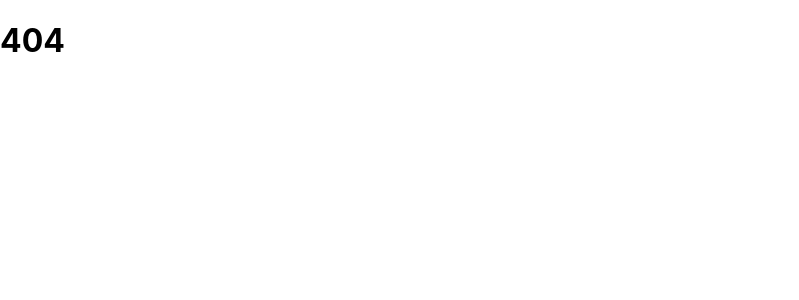
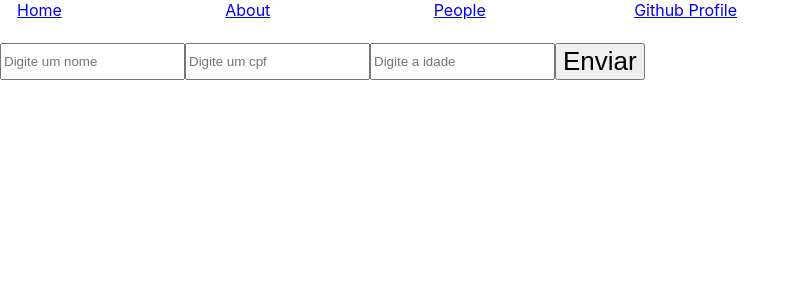
Before and after one commit to fkbral/webfullstack-react, a React (Vite) app in the folder Exemplo react-router-dom/: page /peopleList in a window 1280 px wide. Shown: the top 300 px of the page, without its empty margins (0-799 px from the left). Built offline with nearby package versions, Linux system fonts and the light colour scheme.

Commit message:
Exemplo com useRef, useState e useEffect

```diff
--- a/Exemplo react-router-dom/package.json
+++ b/Exemplo react-router-dom/package.json
@@ -9,11 +9,13 @@
   "dependencies": {
     "react": "^17.0.2",
     "react-dom": "^17.0.2",
-    "react-router-dom": "^6.2.1"
+    "react-router-dom": "^6.2.1",
+    "uuid": "^8.3.2"
   },
   "devDependencies": {
     "@types/react": "^17.0.33",
     "@types/react-dom": "^17.0.10",
+    "@types/uuid": "^8.3.4",
     "@vitejs/plugin-react": "^1.0.7",
     "typescript": "^4.4.4",
     "vite": "^2.7.2"
--- a/Exemplo react-router-dom/src/components/Menu/index.tsx
+++ b/Exemplo react-router-dom/src/components/Menu/index.tsx
@@ -1,15 +1,10 @@
 import React from 'react';
 import { Link } from 'react-router-dom';
+import './styles.css';
 
 export default function Menu() {
   return (
-    <div
-      style={{
-        fontSize: 19,
-        display: 'flex',
-        alignItems: 'center',
-      }}
-    >
+    <div className="menu-container">
       <Link
         to="/"
         style={{
@@ -18,7 +13,16 @@ export default function Menu() {
       >
         Home
       </Link>
-      <Link to="/about">About</Link>
+      <Link
+        to="/about"
+        style={{
+          marginRight: 15,
+        }}
+      >
+        About
+      </Link>
+      <Link to="/peopleList">People</Link>
+      <Link to="/gitHubProfile">Github Profile</Link>
     </div>
   );
 }
--- /dev/null
+++ b/Exemplo react-router-dom/src/components/Menu/styles.css
@@ -0,0 +1,8 @@
+.menu-container {
+  max-width: 720px;
+  display: flex;
+  flex: 1;
+  align-items: center;
+  justify-content: space-between;
+  margin-bottom: 23px;
+}
--- /dev/null
+++ b/Exemplo react-router-dom/src/pages/GithubProfile/index.tsx
@@ -0,0 +1,46 @@
+import { useEffect, useState } from 'react';
+import Menu from '../../components/Menu';
+
+// `https://api.github.com/users/${userName}`
+// `https://api.github.com/users/${userName}/repos`
+export default function GithubProfile() {
+  const [loading, setLoading] = useState(true);
+
+  // Semelhante com componentDidMount. Ocorre somente quando o componente é exibido em tela
+  useEffect(() => {
+    async function getUserProfile(userName) {
+      const response = await fetch(`https://api.github.com/users/${userName}`, {
+        method: 'get',
+      });
+      const user = await response.json();
+      console.log(user);
+      setLoading(false);
+    }
+
+    console.log('componentDidMount');
+    getUserProfile('DaviGn');
+
+    // Semelhante com componentWillUnMount
+    return () => {
+      console.log('Desmontagem');
+    };
+  }, []);
+
+  // Semelhante com componentDidUpdate
+  // É disparado quando carrega a página e quando há uma alteração no estado loading
+  useEffect(() => {
+    console.log('Carregou');
+  }, [loading]);
+
+  // É disparado sempre que o componente renderiza
+  useEffect(() => {
+    console.log('Apareço sempre que há uma renderização');
+  });
+
+  return (
+    <>
+      <Menu />
+      <div />
+    </>
+  );
+}
--- a/Exemplo react-router-dom/src/pages/Home/index.tsx
+++ b/Exemplo react-router-dom/src/pages/Home/index.tsx
@@ -3,7 +3,9 @@ import Menu from '../../components/Menu';
 import Button from '../../components/Button';
 
 export default function Home() {
-  const aux = useRef(10);
+  const counterRef = useRef(0);
+  const inputValueRef = useRef('');
+
   const [counter, setCounter] = useState(0);
   const [isTrue, setIsTrue] = useState(false);
 
@@ -16,11 +18,11 @@ export default function Home() {
     // setIsTrue(!isTrue);
     setIsTrue((state) => !state);
 
-    aux.current++;
+    counterRef.current++;
   }
 
   console.log('Renderizei!');
-  console.log(aux.current);
+  console.log(counterRef.current);
 
   return (
     <div>
@@ -28,6 +30,7 @@ export default function Home() {
       <h1>Home</h1>
 
       <p>Contador: {counter}</p>
+      <p>Valor na ref: {counterRef.current}</p>
       <p>IsTrue: {isTrue.toString()}</p>
       <Button
         style={{
@@ -37,6 +40,17 @@ export default function Home() {
       >
         Meu botão
       </Button>
+
+      <br />
+      <br />
+      <input
+        type="text"
+        onChange={(event) => {
+          // setInputValue(event.target.value);
+          inputValueRef.current = event.target.value;
+        }}
+      />
+      <p>Valor digitado: {inputValueRef.current}</p>
     </div>
   );
 }
--- /dev/null
+++ b/Exemplo react-router-dom/src/pages/PeopleList/index.tsx
@@ -0,0 +1,81 @@
+import React, { useRef, useState } from 'react';
+import { v4 } from 'uuid';
+import Menu from '../../components/Menu';
+import Person from './person';
+import './styles.css';
+
+export default function PeopleList() {
+  const nameValueRef = useRef('');
+  const cpfValueRef = useRef('');
+  const ageValueRef = useRef('');
+
+  const [people, setPeople] = useState([]);
+
+  function handleOnChangeName(event) {
+    nameValueRef.current = event.target.value;
+  }
+
+  const handleOnChangeCpf = (event) => {
+    cpfValueRef.current = event.target.value;
+  };
+
+  function handleSubmmit() {
+    setPeople((state) => [
+      ...state,
+      {
+        id: v4(),
+        name: nameValueRef.current,
+        cpf: cpfValueRef.current,
+        age: ageValueRef.current,
+      },
+    ]);
+
+    // setPeople([
+    //   ...people,
+    //   {
+    //     name: nameValueRef.current,
+    //     cpf: cpfValueRef.current,
+    //     age: ageValueRef.current,
+    //   },
+    // ]);
+  }
+
+  function handleDelete(id) {
+    setPeople((state) => state.filter((x) => x.id !== id));
+  }
+
+  console.log(people);
+
+  return (
+    <>
+      <Menu />
+      <div className="container">
+        <div className="form-container">
+          <input
+            type="text"
+            placeholder="Digite um nome"
+            onChange={handleOnChangeName}
+          />
+          <input
+            type="text"
+            placeholder="Digite um cpf"
+            onChange={handleOnChangeCpf}
+          />
+          <input
+            type="text"
+            placeholder="Digite a idade"
+            onChange={(event) => {
+              ageValueRef.current = event.target.value;
+            }}
+          />
+          <button onClick={handleSubmmit}>Enviar</button>
+        </div>
+        <div className="people-list-container">
+          {people.map((person) => (
+            <Person key={person.id} person={person} onDelete={handleDelete} />
+          ))}
+        </div>
+      </div>
+    </>
+  );
+}
--- /dev/null
+++ b/Exemplo react-router-dom/src/pages/PeopleList/person.tsx
@@ -0,0 +1,30 @@
+import React from 'react';
+import './personStyles.css';
+
+export default function Person({ person, onDelete }) {
+  function handleDelete() {
+    onDelete(person.id);
+  }
+
+  return (
+    <div className="person-container">
+      <div className="person-infos-container">
+        <div className="info">
+          <label>Nome:</label>
+          <p>{person.name}</p>
+        </div>
+        <div className="info">
+          <label>Cpf:</label>
+          <p>{person.cpf}</p>
+        </div>
+        <div className="info">
+          <label>Idade:</label>
+          <p>{person.age}</p>
+        </div>
+      </div>
+      <div className="menu-container">
+        <button onClick={handleDelete}>Excluir</button>
+      </div>
+    </div>
+  );
+}
--- /dev/null
+++ b/Exemplo react-router-dom/src/pages/PeopleList/personStyles.css
@@ -0,0 +1,28 @@
+.person-container {
+  display: flex;
+  flex-direction: row;
+  border-bottom: #ccc solid 2px;
+}
+
+.person-infos-container {
+  display: flex;
+  flex: 1;
+  flex-direction: column;
+}
+
+.info {
+  display: flex;
+  flex-direction: row;
+  padding: 11px 0px;
+}
+
+.info label {
+  margin-right: 9px;
+  font-weight: 500;
+}
+
+.menu-container {
+  display: flex;
+  align-items: center;
+  padding: 0px 17px;
+}
--- /dev/null
+++ b/Exemplo react-router-dom/src/pages/PeopleList/styles.css
@@ -0,0 +1,20 @@
+p {
+  margin: 0;
+}
+
+.container {
+  max-width: 727px;
+  display: flex;
+  flex-direction: column;
+  margin-bottom: 23px;
+}
+
+.form-container {
+  display: flex;
+  flex-direction: row;
+}
+
+.people-list-container {
+  display: flex;
+  flex-direction: column;
+}
--- a/Exemplo react-router-dom/src/routes/index.tsx
+++ b/Exemplo react-router-dom/src/routes/index.tsx
@@ -6,6 +6,8 @@ import Home from '../pages/Home';
 import About from '../pages/About';
 import Dashboard from '../pages/Dashboard';
 import Error404 from '../pages/Error404';
+import PeopleList from '../pages/PeopleList';
+import GithubProfile from '../pages/GithubProfile';
 
 export default function AppRoutes() {
   return (
@@ -21,6 +23,8 @@ export default function AppRoutes() {
             </RequireAuth>
           }
         />
+        <Route path="/peopleList" element={<PeopleList />} />
+        <Route path="/githubProfile" element={<GithubProfile />} />
         <Route path="*" element={<Error404 />} />
       </Routes>
     </BrowserRouter>
```
Also changed, not shown: 1 other file (tests, documents, lock files or other folders).
